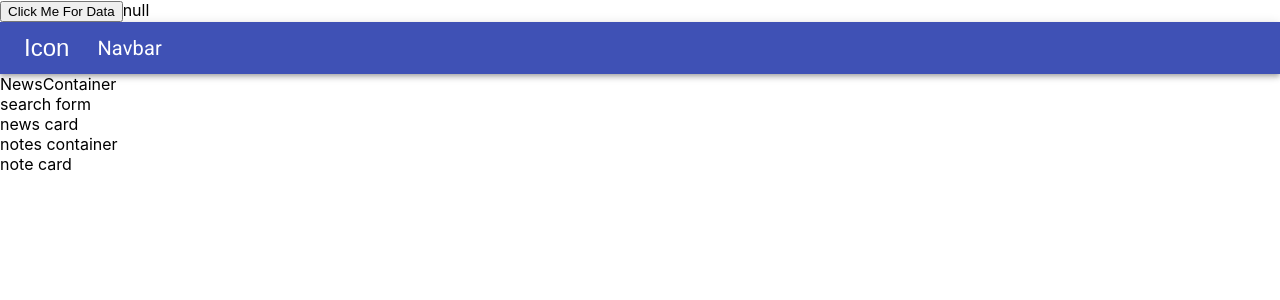
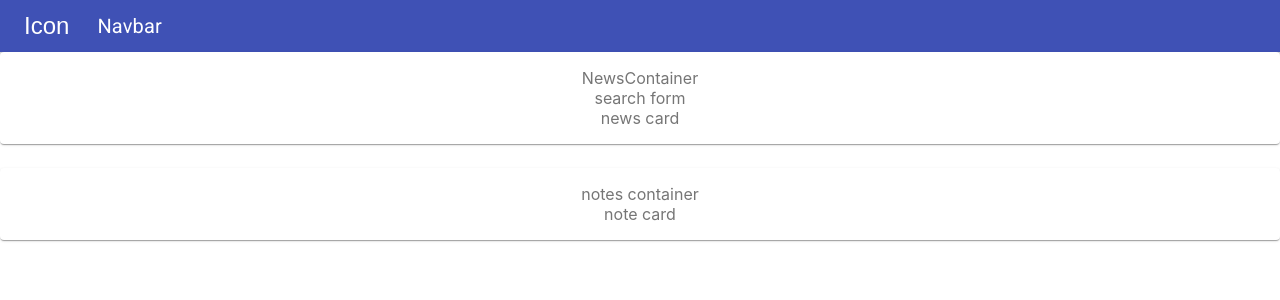
Before and after one commit to jomariepolanco/newsfeed-app, a React (Create React App) app in the folder client/: page / in a window 1280 px wide. Shown: the top 300 px of the page. Built offline with nearby package versions, Linux system fonts and the light colour scheme.

Commit message:
app layout done

```diff
--- a/client/src/App.tsx
+++ b/client/src/App.tsx
@@ -3,6 +3,20 @@ import Navbar from './components/Navbar';
 import NewsContainer from './containers/NewsContainer';
 import NotesContainer from './containers/NotesContainer';
 import 'fontsource-roboto';
+import { createStyles, Grid, makeStyles, Paper, Theme } from '@material-ui/core';
+
+const useStyles = makeStyles((theme: Theme) =>
+  createStyles({
+    root: {
+      flexGrow: 1
+    },
+    paper: {
+      padding: theme.spacing(2),
+      textAlign: 'center',
+      color: theme.palette.text.secondary
+    }
+  })
+)
 
 function App() {
   const [data, setData] = React.useState("null");
@@ -12,13 +26,23 @@ function App() {
       .then((result) => result.text())
       .then((res) => setData(res));
   };
+
+  const classes = useStyles()
   return (
-    <div className="App">
-        <button onClick={getData}>Click Me For Data</button>
-        {data}
+    <div className={classes.root}>
         <Navbar />
-        <NewsContainer />
-        <NotesContainer />
+        <Grid container spacing={3}>
+          <Grid item xs={12}>
+            <Paper className={classes.paper}>
+              <NewsContainer />
+            </Paper>
+          </Grid>
+          <Grid item xs={12}>
+            <Paper className={classes.paper}>
+              <NotesContainer />
+            </Paper>
+          </Grid>
+        </Grid>
     </div>
   );
 }
```
Also changed, not shown: 1 other file (tests, documents, lock files or other folders).
